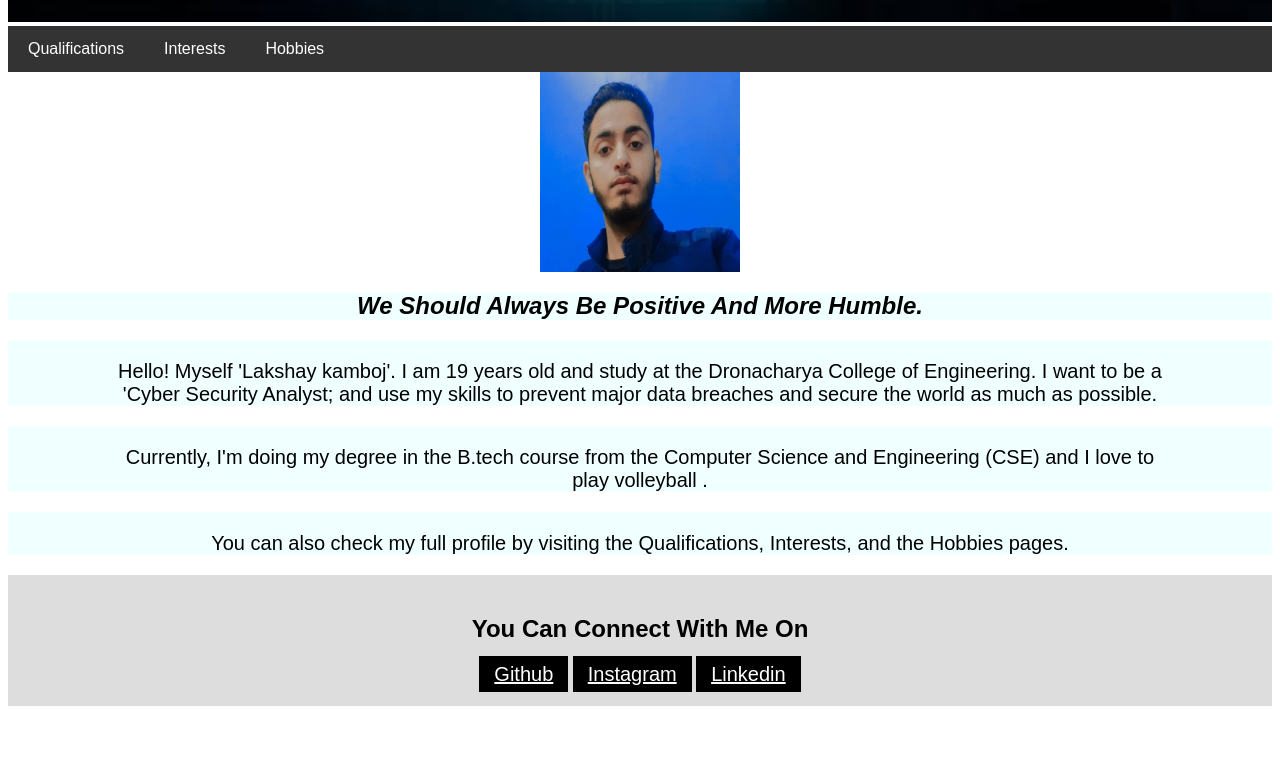
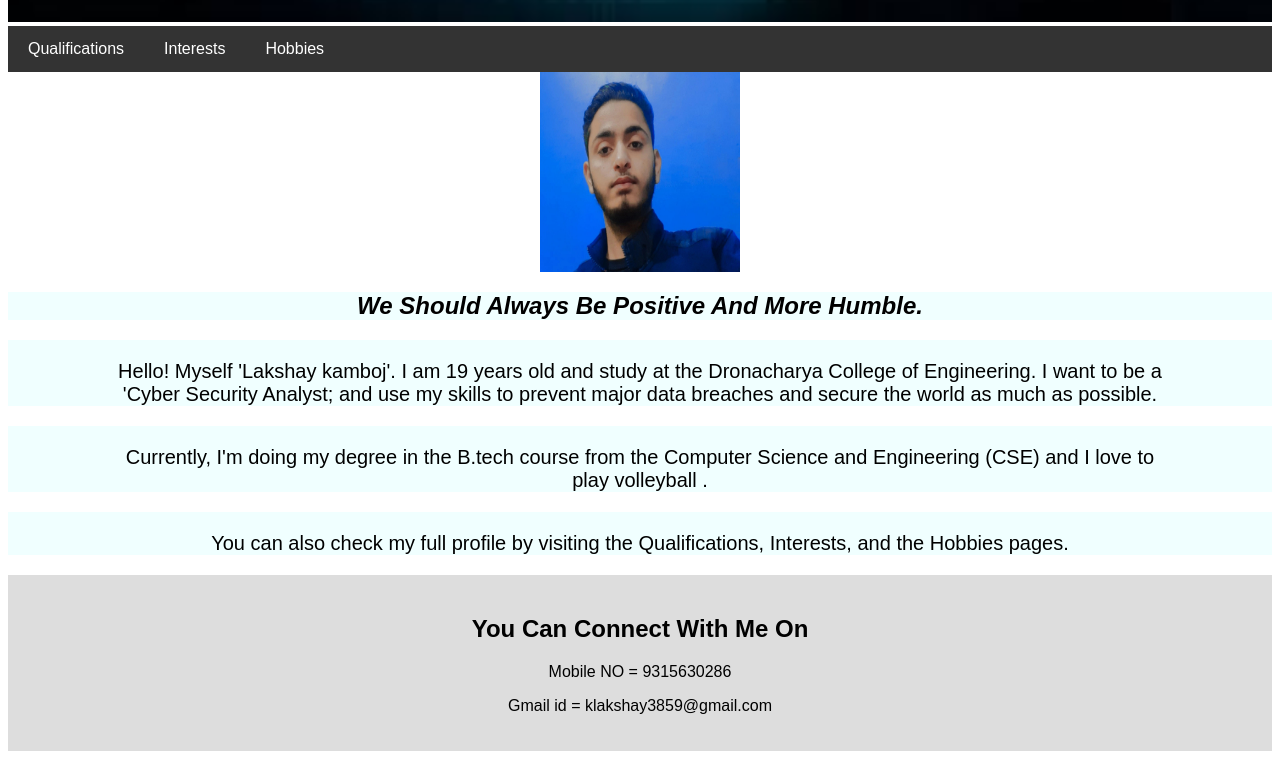
Before and after one commit to Lakshay-3859/mywebsite, a plain HTML site: page index.html in a window 1280 px wide. Shown: the part 384-1143 px from the top of the page. Before the commit the page ends 1098 px from the top, so only its background shows below. Drawn offline with Linux system fonts and the light colour scheme.

Commit message:
Update index.html

```diff
--- a/index.html
+++ b/index.html
@@ -42,9 +42,9 @@
 
         <div class="footer">
             <h2>You Can Connect With Me On</h2>
-            <a href="https://github.com/OshankKashyap" target="_blank">Github</a>
-            <a href="https://www.instagram.com/_oshank" target="_blank">Instagram</a>
-            <a href="https://www.linkedin.com/in/oshank-kashyap-280583201/" target="_blank">Linkedin</a>
+            <p> Mobile NO = 9315630286 </p>
+            <p> Gmail id = klakshay3859@gmail.com </p>
+
         </div>
 
     </body>
```
